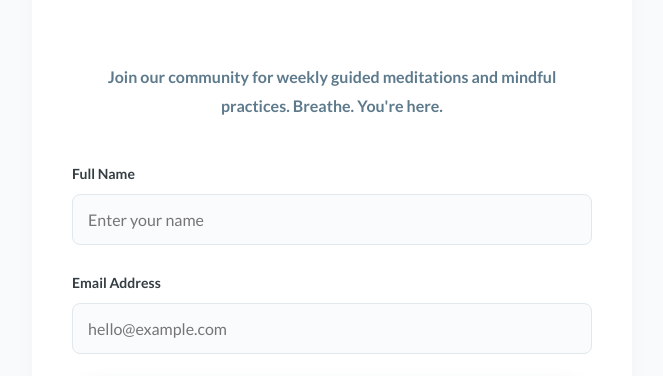
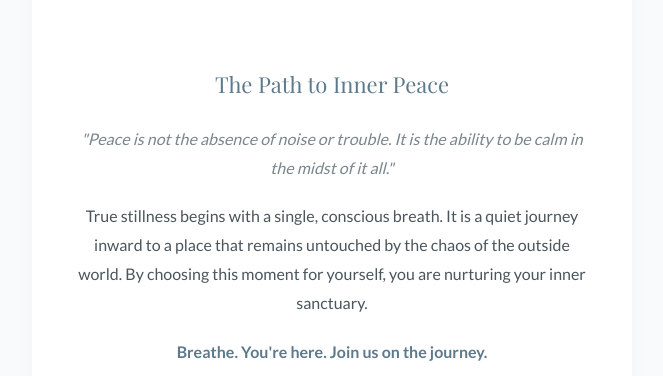
Before and after one commit to KingQuinn/Email-template, a website: page signup.html in a window 1280 px wide. Shown: the part 417-793 px from the top of the page, without its empty margins (308-971 px from the left). Drawn offline with nearby package versions, Linux system fonts and the light colour scheme.

Commit message:
added short blog post to mail

```diff
--- a/signup.html
+++ b/signup.html
@@ -134,7 +134,12 @@
 
         <!-- Signup Form Content -->
         <div class="form-content">
-            <p style="text-align: center; margin-bottom: 40px; color: #5D7A8C; font-weight: 700;">Join our community for weekly guided meditations and mindful practices. Breathe. You're here.</p>
+            <div style="text-align: center; margin-bottom: 45px; color: #4A555C;">
+                <h2 style="font-size: 22px; color: #5D7A8C; margin-bottom: 20px; font-weight: 400;">The Path to Inner Peace</h2>
+                <p style="font-style: italic; margin-bottom: 20px; color: #7A868C;">"Peace is not the absence of noise or trouble. It is the ability to be calm in the midst of it all."</p>
+                <p style="margin-bottom: 15px;">True stillness begins with a single, conscious breath. It is a quiet journey inward to a place that remains untouched by the chaos of the outside world. By choosing this moment for yourself, you are nurturing your inner sanctuary.</p>
+                <p style="margin-top: 20px; font-weight: 700; color: #5D7A8C;">Breathe. You're here. Join us on the journey.</p>
+            </div>
 
             <form id="signupForm">
                 <div class="input-group">
```
